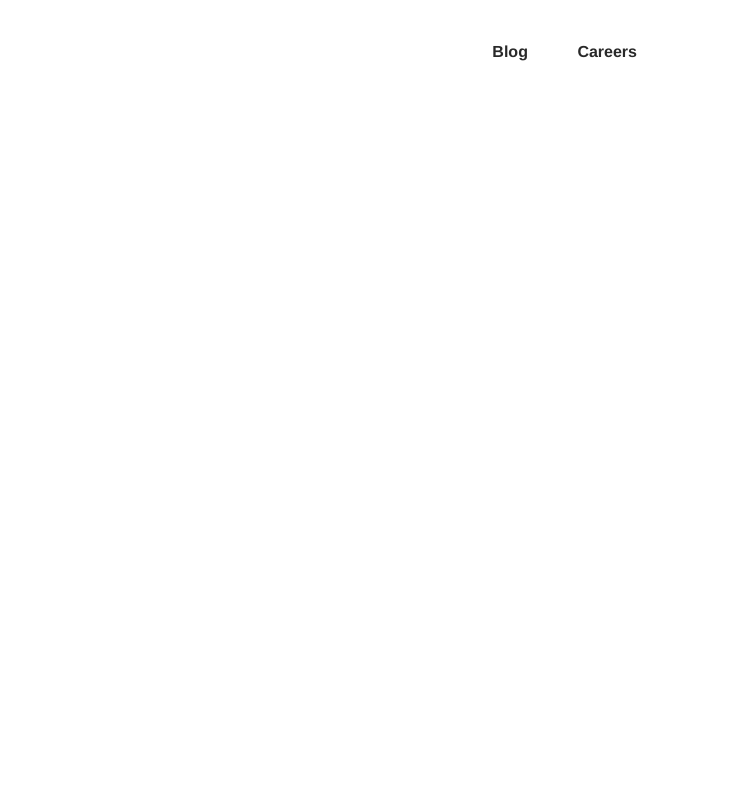
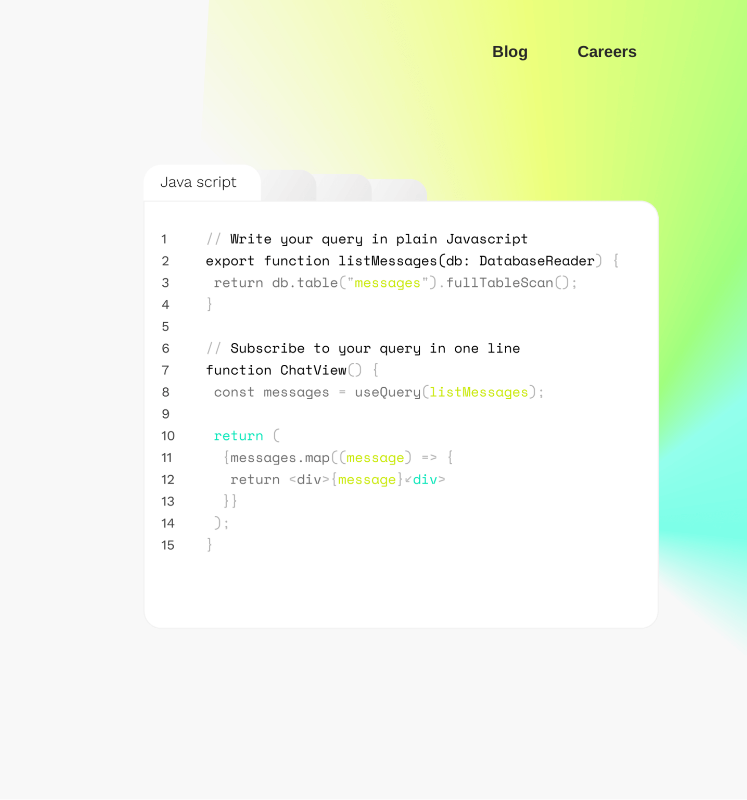
Before and after one commit to OlenaIvchenko/novex, a website: page index.html in a window 1280 px wide. Shown: the top 800 px of the page, 533-1280 px from the left. Drawn offline with nearby package versions, Linux system fonts and the light colour scheme; the site is published under a folder, as on GitHub Pages, so addresses that start at the root find nothing.

Commit message:
remove firtst / in img

```diff
--- a/scss/components/_hero-section.scss
+++ b/scss/components/_hero-section.scss
@@ -18,11 +18,11 @@
           right: 0;
           z-index: -1;
           @include background-image {
-           background-image: url('/scss/images/Novex-bg-mobile.png');
+           background-image: url('scss/images/Novex-bg-mobile.png');
          }
          @include media("tablet") {
           background-position: 40% 0%;
-          background-image: url('/scss/images/Novex-bg-desktop.png');
+          background-image: url('scss/images/Novex-bg-desktop.png');
         }
          @include media("tablet-medium") {
           background-position: 50% 0%;
```
Also changed, not shown: style.css.
